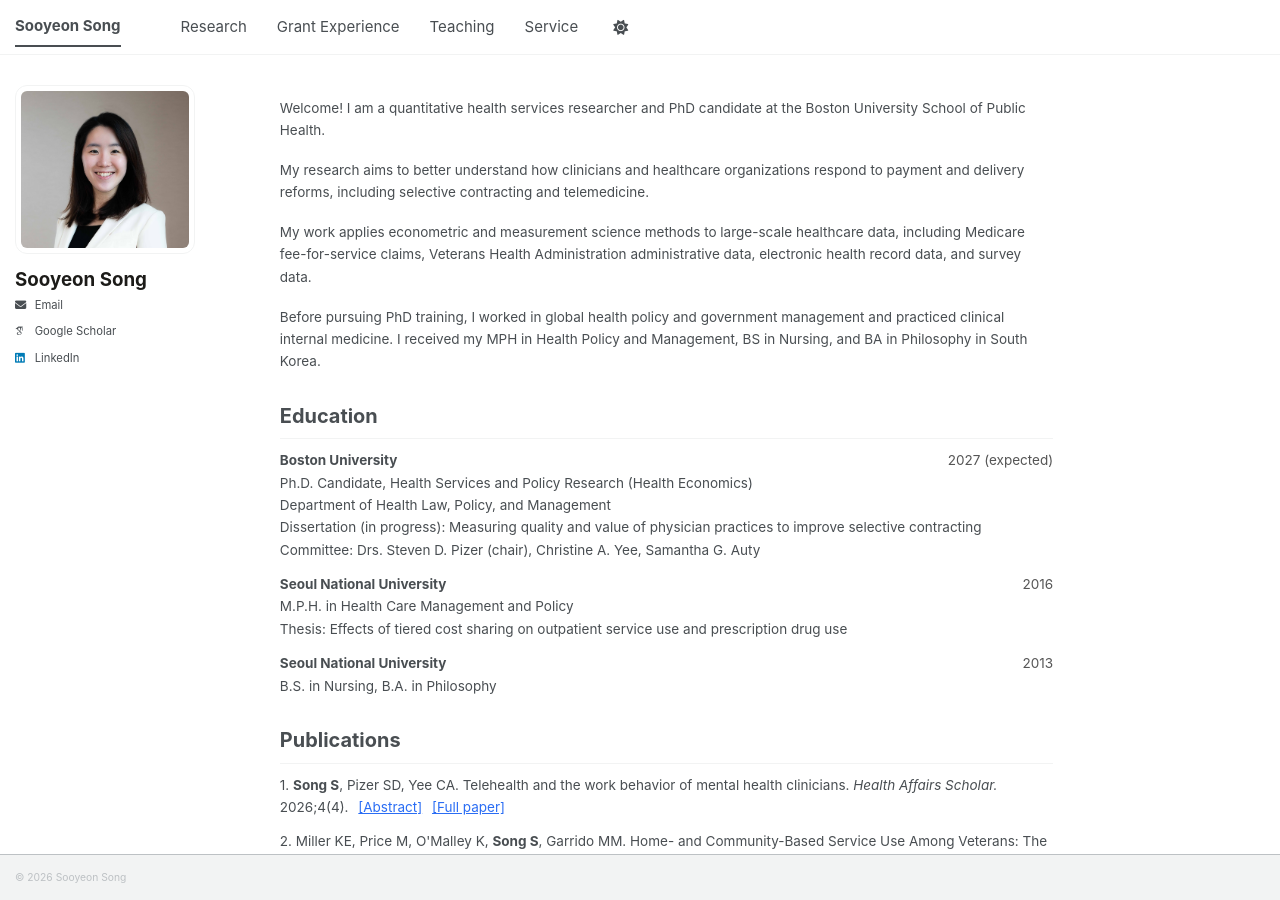
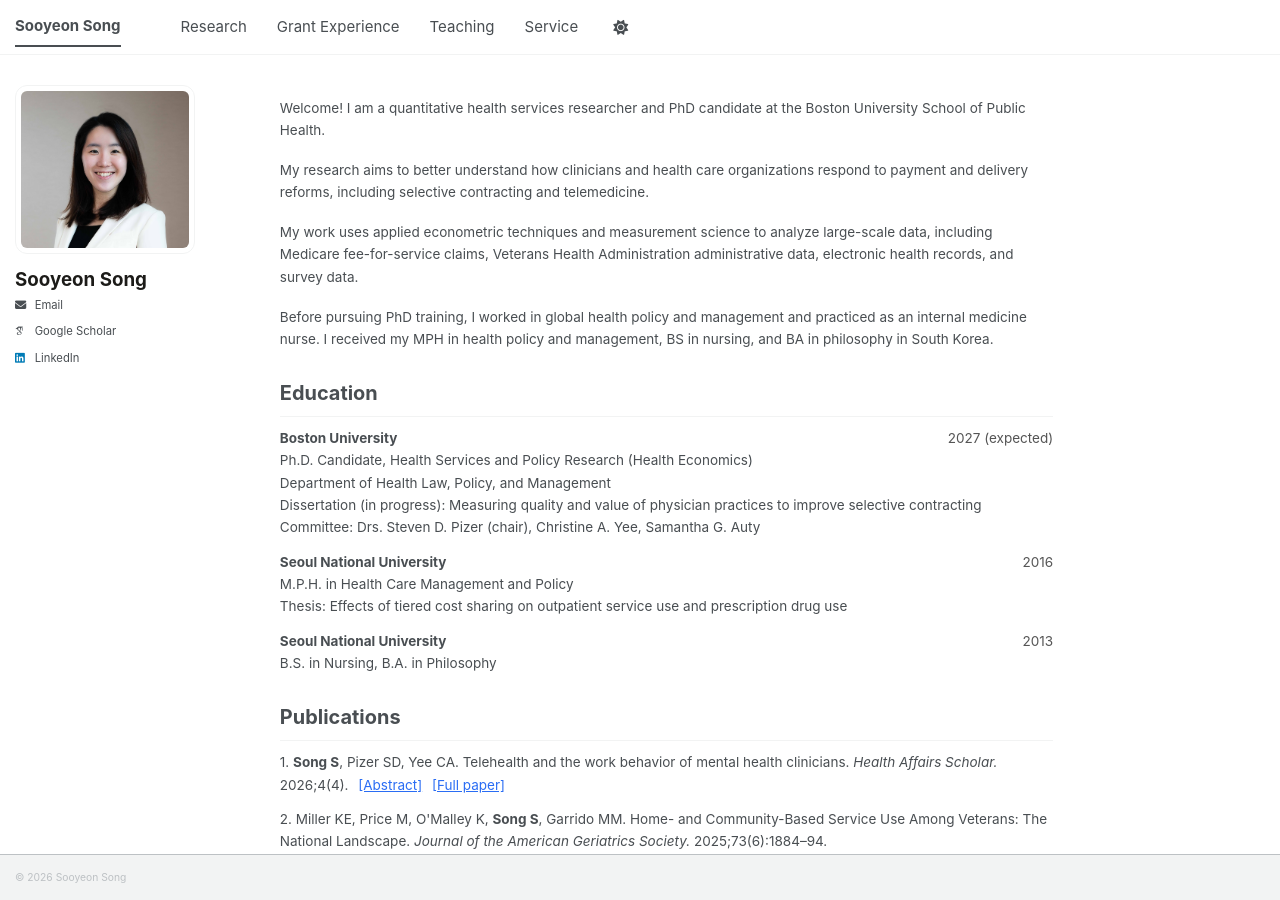
Before and after one commit to sooyeonsong/sooyeonsong.github.io, a Jekyll site: the page built from _pages/about.md, in a window 1280 px wide and 900 px high. Built offline with Jekyll 4.4.1, drawn with Linux system fonts in a browser that asks for light colours; some web fonts are replaced; a script bundle is joined from its source files by our own code; library files that are not in the unit come from our copies.

Commit message:
Update about.md

```diff
--- a/_pages/about.md
+++ b/_pages/about.md
@@ -9,11 +9,11 @@ redirect_from:
 
 Welcome! I am a quantitative health services researcher and PhD candidate at the Boston University School of Public Health.
 
-My research aims to better understand how clinicians and healthcare organizations respond to payment and delivery reforms, including selective contracting and telemedicine.
+My research aims to better understand how clinicians and health care organizations respond to payment and delivery reforms, including selective contracting and telemedicine.
 
-My work applies econometric and measurement science methods to large-scale healthcare data, including Medicare fee-for-service claims, Veterans Health Administration administrative data, electronic health record data, and survey data.
+My work uses applied econometric techniques and measurement science to analyze large-scale data, including Medicare fee-for-service claims, Veterans Health Administration administrative data, electronic health records, and survey data.
 
-Before pursuing PhD training, I worked in global health policy and government management and practiced clinical internal medicine. I received my MPH in Health Policy and Management, BS in Nursing, and BA in Philosophy in South Korea.
+Before pursuing PhD training, I worked in global health policy and management and practiced as an internal medicine nurse. I received my MPH in health policy and management, BS in nursing, and BA in philosophy in South Korea.
 
 <h2 id="education">Education</h2>
 
```
